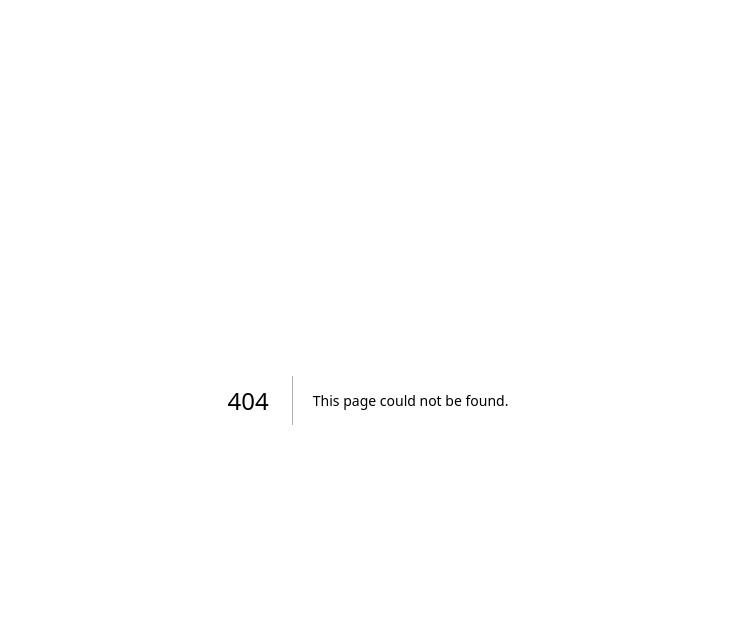
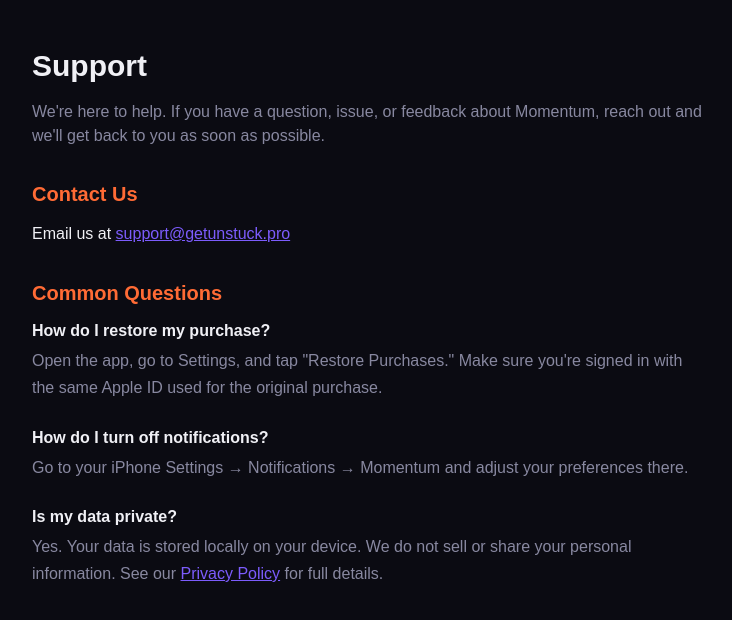
Before and after one commit to rshotkoski/momentum-web, a Next.js app: page /support in a window 1280 px wide. Before the commit this address had no page. Shown: the top 620 px of the page, without its empty margins (272-1004 px from the left). Built offline with nearby package versions, Linux system fonts and the light colour scheme.

Commit message:
feat: add support page

```diff
--- /dev/null
+++ b/app/support/page.tsx
@@ -0,0 +1,45 @@
+export default function Support() {
+  return (
+    <main
+      style={{ backgroundColor: '#0B0B12', minHeight: '100vh', color: '#F0F0F5' }}
+      className="px-6 py-12"
+    >
+      <div className="max-w-2xl mx-auto">
+        <h1 className="text-3xl font-bold mb-4" style={{ color: '#F0F0F5' }}>Support</h1>
+        <p className="mb-8" style={{ color: '#8888A0' }}>
+          We&apos;re here to help. If you have a question, issue, or feedback about Momentum, reach out and we&apos;ll get back to you as soon as possible.
+        </p>
+
+        <h2 className="text-xl font-semibold mb-3" style={{ color: '#FF6B35' }}>Contact Us</h2>
+        <p className="mb-6" style={{ color: '#F0F0F5', lineHeight: '1.7' }}>
+          Email us at{' '}
+          <a href="mailto:support@getunstuck.pro" style={{ color: '#7C5CFC' }} className="underline">
+            support@getunstuck.pro
+          </a>
+        </p>
+
+        <h2 className="text-xl font-semibold mt-8 mb-3" style={{ color: '#FF6B35' }}>Common Questions</h2>
+
+        <h3 className="font-semibold mb-1" style={{ color: '#F0F0F5' }}>How do I restore my purchase?</h3>
+        <p className="mb-6" style={{ color: '#8888A0', lineHeight: '1.7' }}>
+          Open the app, go to Settings, and tap &quot;Restore Purchases.&quot; Make sure you&apos;re signed in with the same Apple ID used for the original purchase.
+        </p>
+
+        <h3 className="font-semibold mb-1" style={{ color: '#F0F0F5' }}>How do I turn off notifications?</h3>
+        <p className="mb-6" style={{ color: '#8888A0', lineHeight: '1.7' }}>
+          Go to your iPhone Settings → Notifications → Momentum and adjust your preferences there.
+        </p>
+
+        <h3 className="font-semibold mb-1" style={{ color: '#F0F0F5' }}>Is my data private?</h3>
+        <p className="mb-6" style={{ color: '#8888A0', lineHeight: '1.7' }}>
+          Yes. Your data is stored locally on your device. We do not sell or share your personal information.
+          See our{' '}
+          <a href="/privacy" style={{ color: '#7C5CFC' }} className="underline">
+            Privacy Policy
+          </a>{' '}
+          for full details.
+        </p>
+      </div>
+    </main>
+  );
+}
```
